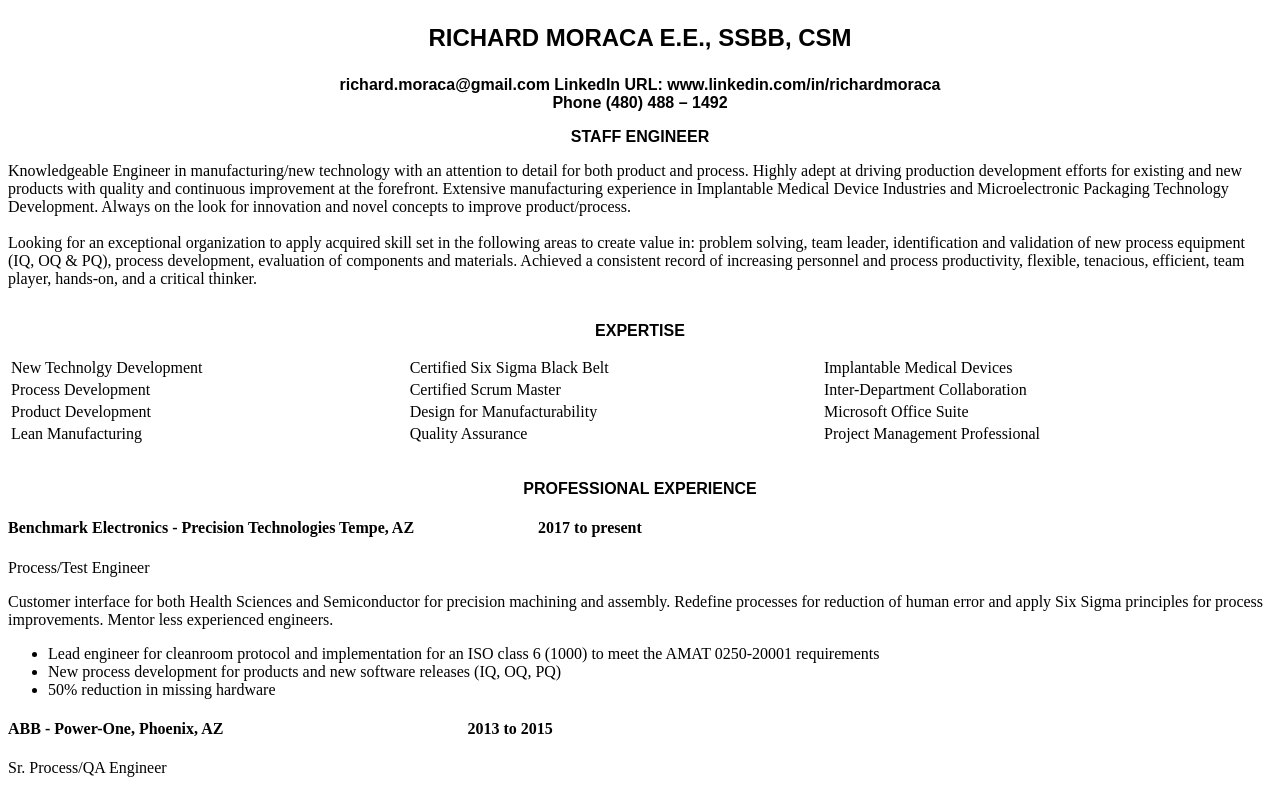
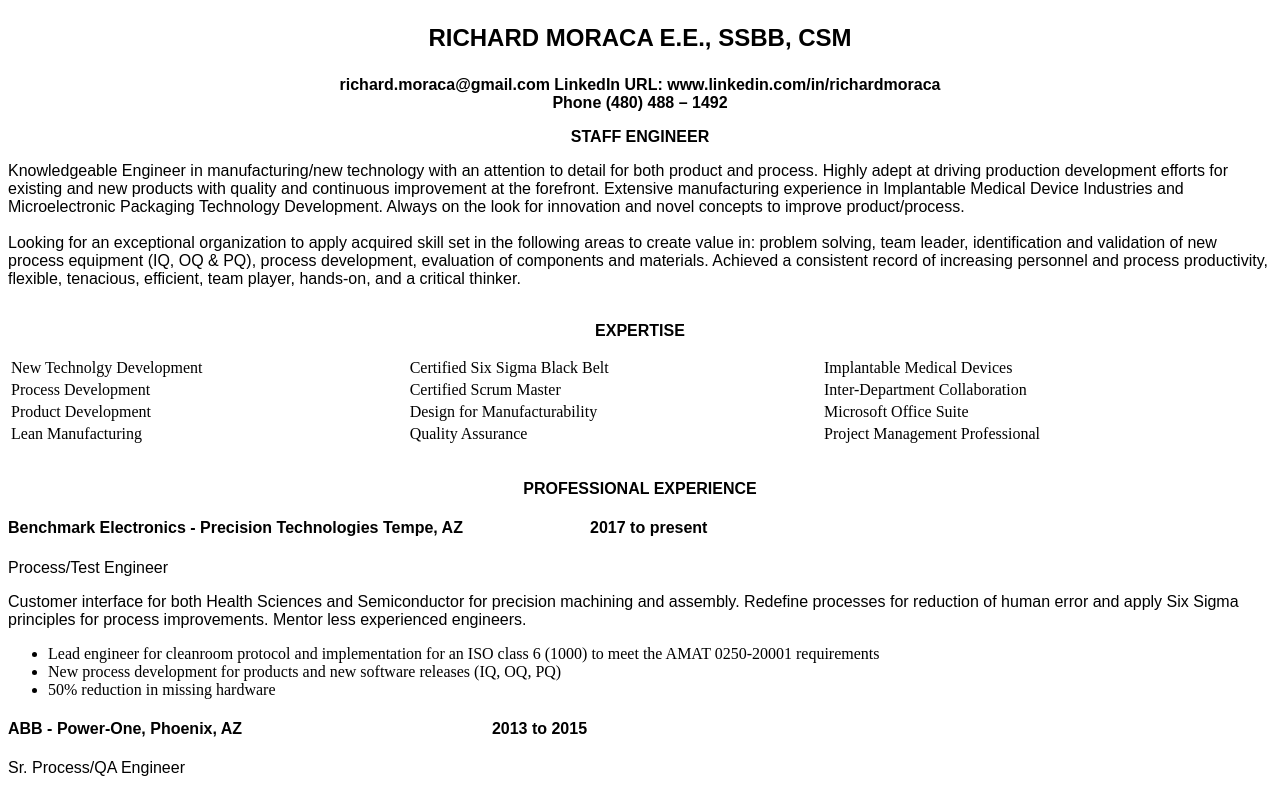
Before and after one commit to 69desertdog/69desertdog.github.io, a plain HTML site: page index.html in a window 1280 px wide. Shown: the top 790 px of the page. Drawn offline with Linux system fonts and the light colour scheme.

Commit message:
Update style.css

```diff
--- a/style.css
+++ b/style.css
@@ -12,12 +12,12 @@
 .large{
   font-size: 150%;
 }
-.gray{
-  color: charcoal gray;
-}
+
+
 .title{
   color: black;
 }
-p, h3{
-  font-family: Comic Sans;
+p, h4{
+  font-family: Arial;
+  !important;
 }
```
